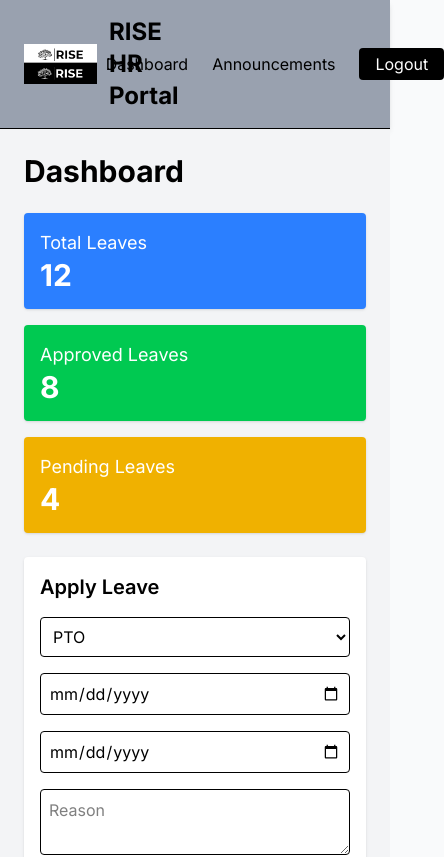
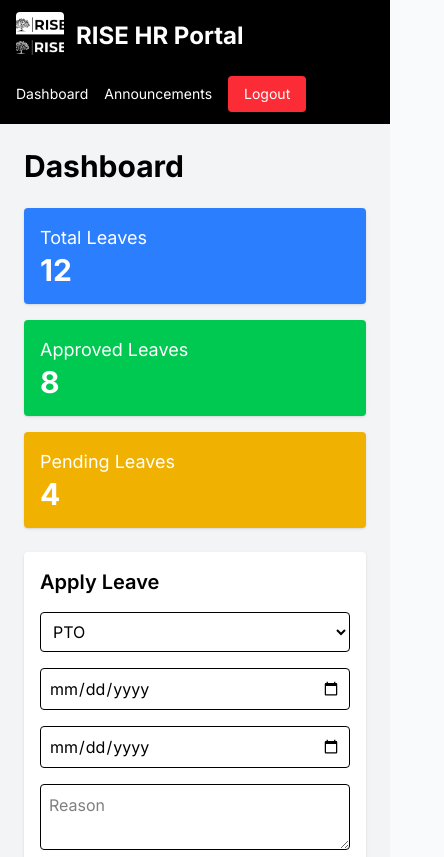
Before and after one commit to Tushar264/rise-hr-portal-frontend, a React (Vite) app: page / in a window 390 px wide. Shown: the top 857 px of the page, 444 px wide, since content can reach past the window. Built offline with nearby package versions, Linux system fonts and the light colour scheme; no server answers; sample sign-in values are in the browser's storage.

Commit message:
fixed responsive navbar

```diff
--- a/src/components/Navbar.jsx
+++ b/src/components/Navbar.jsx
@@ -2,8 +2,6 @@
   Link,
   useNavigate,
 } from 'react-router-dom'
-
-import logo from '../assets/logo.png'
 
 export default function Navbar() {
 
@@ -14,7 +12,6 @@
       localStorage.getItem('user')
     )
 
-
   const logout = () => {
 
     localStorage.clear()
@@ -22,17 +19,22 @@
     navigate('/login')
   }
 
-
   return (
 
-    <div className='bg-gray-400 text-black px-6 py-4 flex justify-between items-center shadow-md border-b'>
+    <nav className='bg-black text-white'>
+
+      <div className='max-w-7xl mx-auto px-4 py-3'>
+
+        <div className='flex flex-col md:flex-row md:items-center md:justify-between gap-4'>
+
+          {/* LOGO + TITLE */}
 
           <div className='flex items-center gap-3'>
 
             <img
-          src={logo}
-          alt='RISE Logo'
-          className='h-10 w-auto'
+              src='/rise-logo.png'
+              alt='RISE'
+              className='w-12 h-12 rounded object-cover'
             />
 
             <h1 className='text-2xl font-bold'>
@@ -42,13 +44,22 @@
           </div>
 
 
-      <div className='flex gap-6 items-center'>
+          {/* NAV LINKS */}
 
-        <Link to='/'>
+          <div className='flex flex-wrap items-center gap-4 text-sm md:text-base'>
+
+            <Link
+              to='/'
+              className='hover:text-yellow-400'
+            >
               Dashboard
             </Link>
 
-        <Link to='/announcements'>
+
+            <Link
+              to='/announcements'
+              className='hover:text-yellow-400'
+            >
               Announcements
             </Link>
 
@@ -56,11 +67,18 @@
             {
               user?.role === 'ADMIN' && (
                 <>
-              <Link to='/admin'>
+                  <Link
+                    to='/admin'
+                    className='hover:text-yellow-400'
+                  >
                     Admin
                   </Link>
 
-              <Link to='/audit-logs'>
+
+                  <Link
+                    to='/audit-logs'
+                    className='hover:text-yellow-400'
+                  >
                     Audit Logs
                   </Link>
                 </>
@@ -70,7 +88,7 @@
 
             <button
               onClick={logout}
-          className='bg-black text-white px-4 py-1 rounded'
+              className='bg-red-500 hover:bg-red-600 px-4 py-2 rounded'
             >
               Logout
             </button>
@@ -78,5 +96,9 @@
           </div>
 
         </div>
+
+      </div>
+
+    </nav>
   )
 }
```
Also changed, not shown: public/rise-logo.png (added). Lines whose indentation alone changed are shown as unchanged.
